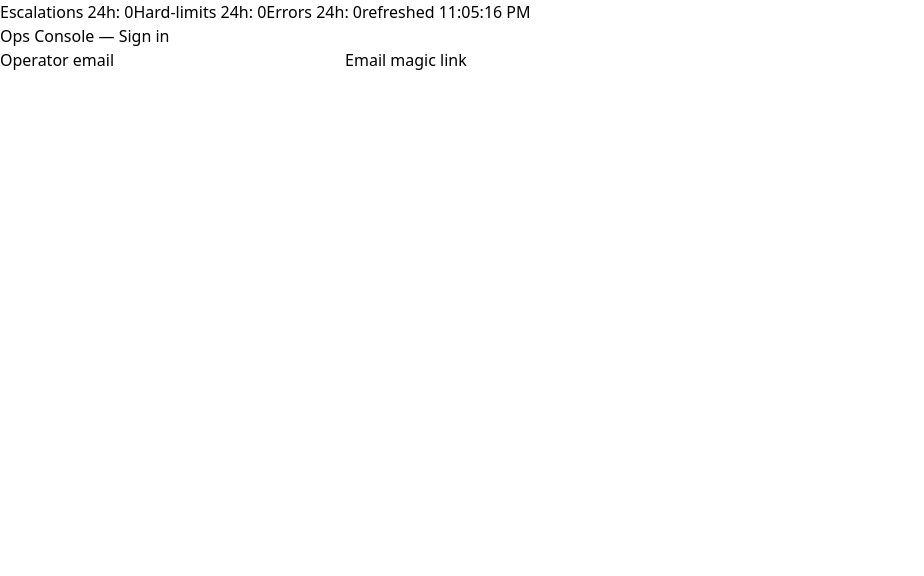
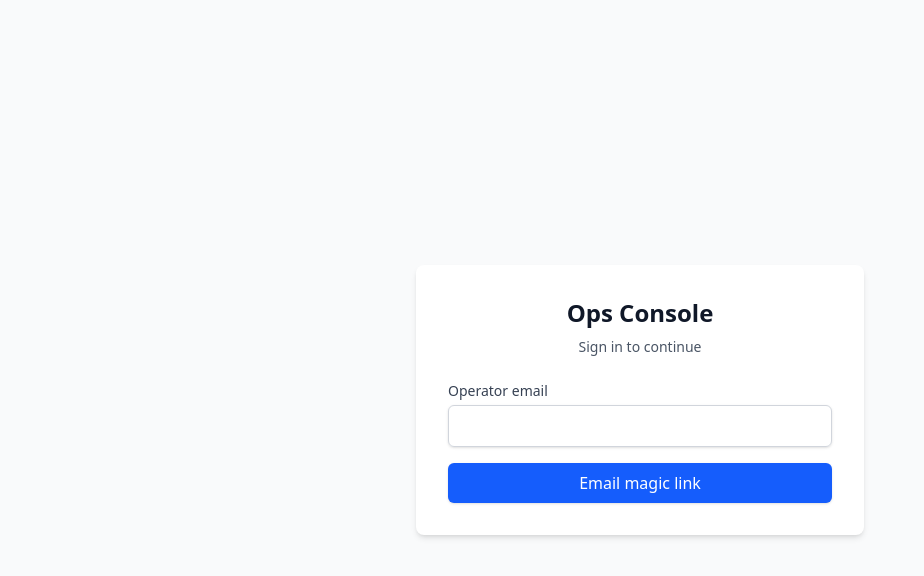
Before and after one commit to rkecom-in/viabe-team, a Next.js app in the folder apps/team-web/: page /team/ops/login in a window 1280 px wide. Shown: the top 576 px of the page, without its empty margins (0-924 px from the left). Built offline with nearby package versions, Linux system fonts and the light colour scheme; no server answers; the database is empty.

Commit message:
fix(ops): lift /team/ops/login from (app) to (auth) route group + Tailwind styling (VT-232) (#125)

```diff
--- a/apps/team-web/app/(app)/team/ops/login/page.tsx
+++ /dev/null
@@ -1,56 +0,0 @@
-/**
- * VT-203 — minimal Ops Console login page (magic-link).
- * VT-230 — accept `?next=<path>` and forward to POST as hidden field.
- *
- * Owner enters email; POST to /api/ops/login triggers Supabase Auth
- * signInWithOtp(); callback at /api/ops/login/callback verifies the
- * Supabase session + mints the operator JWT cookie scoped to /team.
- *
- * No styling beyond Tailwind defaults. UI polish = separate row.
- */
-
-export const dynamic = 'force-dynamic'
-
-export default function OpsLoginPage({
-  searchParams,
-}: {
-  searchParams?: { sent?: string; error?: string; next?: string }
-}) {
-  const sent = searchParams?.sent === '1'
-  const errorParam = searchParams?.error
-  // VT-230: forward ?next= through to the POST handler so the email
-  // magic-link callback can land the operator on the requested page.
-  // Validated against an allowlist at the callback (apps/team-web/app/api/ops/login/callback/route.ts).
-  const nextParam = searchParams?.next ?? ''
-
-  return (
-    <main className="ops-login" data-area="team-ops-login">
-      <header>
-        <h1>Ops Console — Sign in</h1>
-      </header>
-
-      {sent ? (
-        <p data-state="sent">Check your email for the sign-in link.</p>
-      ) : (
-        <form action="/api/ops/login" method="post">
-          <label htmlFor="email">Operator email</label>
-          <input
-            id="email"
-            name="email"
-            type="email"
-            required
-            autoComplete="email"
-          />
-          {nextParam ? (
-            <input type="hidden" name="next" value={nextParam} />
-          ) : null}
-          <button type="submit">Email magic link</button>
-        </form>
-      )}
-
-      {errorParam ? (
-        <p data-state="error">Sign-in error: {errorParam}</p>
-      ) : null}
-    </main>
-  )
-}
--- /dev/null
+++ b/apps/team-web/app/(auth)/team/ops/login/page.tsx
@@ -0,0 +1,85 @@
+/**
+ * VT-203 — Ops Console login (magic-link).
+ * VT-230 — accept ?next= forward as hidden field.
+ * VT-232 — lifted from (app)/team/ops/login/ to (auth)/team/ops/login/
+ *          so OpsLayout's banner doesn't render on top of the form.
+ *          Tailwind utilities added for usable presentation.
+ *
+ * Auth surface lives in a SIBLING route group `(auth)/`. Next.js does
+ * NOT apply `(app)/team/ops/layout.tsx` here — no banner, no auth gate,
+ * just the form.
+ */
+
+export const dynamic = 'force-dynamic'
+
+export default function OpsLoginPage({
+  searchParams,
+}: {
+  searchParams?: { sent?: string; error?: string; next?: string }
+}) {
+  const sent = searchParams?.sent === '1'
+  const errorParam = searchParams?.error
+  const nextParam = searchParams?.next ?? ''
+
+  return (
+    <main
+      className="min-h-screen flex items-center justify-center bg-gray-50 p-4"
+      data-area="team-ops-login"
+    >
+      <div className="w-full max-w-md bg-white shadow-md rounded-lg p-8 space-y-6">
+        <header className="text-center">
+          <h1 className="text-2xl font-semibold text-gray-900">
+            Ops Console
+          </h1>
+          <p className="text-sm text-gray-600 mt-2">Sign in to continue</p>
+        </header>
+
+        {sent ? (
+          <p
+            data-state="sent"
+            className="text-center text-sm text-green-700 bg-green-50 border border-green-200 rounded p-3"
+          >
+            Check your email for the sign-in link.
+          </p>
+        ) : (
+          <form action="/api/ops/login" method="post" className="space-y-4">
+            <div>
+              <label
+                htmlFor="email"
+                className="block text-sm font-medium text-gray-700 mb-1"
+              >
+                Operator email
+              </label>
+              <input
+                id="email"
+                name="email"
+                type="email"
+                required
+                autoComplete="email"
+                className="w-full px-3 py-2 border border-gray-300 rounded-md shadow-sm focus:outline-none focus:ring-2 focus:ring-blue-500 focus:border-blue-500"
+              />
+            </div>
+            {nextParam ? (
+              <input type="hidden" name="next" value={nextParam} />
+            ) : null}
+            <button
+              type="submit"
+              className="w-full bg-blue-600 hover:bg-blue-700 text-white font-medium py-2 px-4 rounded-md shadow-sm transition-colors"
+            >
+              Email magic link
+            </button>
+          </form>
+        )}
+
+        {errorParam ? (
+          <p
+            data-state="error"
+            className="text-sm text-red-700 bg-red-50 border border-red-200 rounded p-3"
+          >
+            Sign-in error: {errorParam}
+          </p>
+        ) : null}
+      </div>
+    </main>
+  )
+}
```
Also changed, not shown: 2 other files (tests, documents, lock files or other folders).
